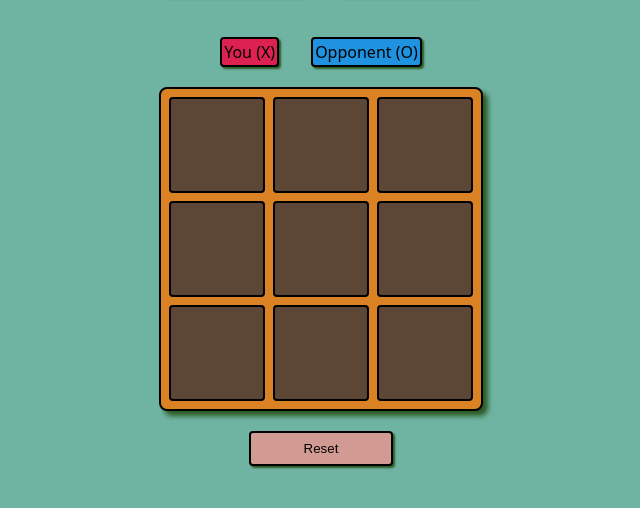
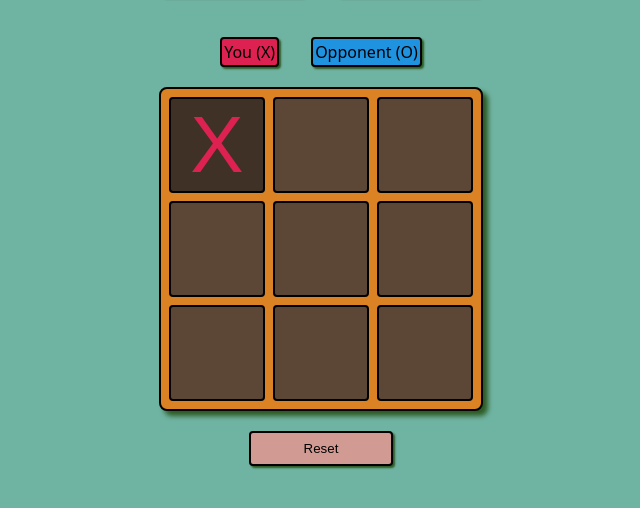
Before and after one commit to FireWindCyclone/Online-TTT, a website built with Vite: page frontend/index.html in a window 1280 px wide. Both pictures are taken after a click on the button 536 px from the left and 421 px from the top of the page. Shown: the part 276-784 px from the top of the page, without its empty margins (319-959 px from the left). Built offline with nearby package versions, Linux system fonts and the light colour scheme.

Commit message:
feat(ui): allow local play and reset of board

```diff
--- a/frontend/biome.json
+++ b/frontend/biome.json
@@ -1,5 +1,5 @@
 {
-	"$schema": "https://biomejs.dev/schemas/2.5.3/schema.json",
+	"$schema": "https://biomejs.dev/schemas/2.5.5/schema.json",
 	"vcs": {
 		"enabled": true,
 		"clientKind": "git",
--- a/frontend/package.json
+++ b/frontend/package.json
@@ -9,7 +9,7 @@
 		"preview": "vite preview"
 	},
 	"devDependencies": {
-    "@biomejs/biome": "2.5.3",
+		"@biomejs/biome": "2.5.5",
 		"typescript": "~7.0.2",
 		"vite": "^8.1.4"
 	}
--- /dev/null
+++ b/frontend/src/board.ts
@@ -0,0 +1,47 @@
+type CellType = "X" | "O";
+
+const CELL_CLASS: Record<CellType, string> = {
+	X: "cell-x",
+	O: "cell-o",
+};
+
+export default class Board {
+	private board: (CellType | null)[];
+	private playerTurn: CellType;
+	private cells: NodeListOf<HTMLButtonElement>;
+
+	constructor() {
+		this.playerTurn = "X";
+		this.board = Array(9).fill(null);
+		this.cells = document.querySelectorAll<HTMLButtonElement>(".cell");
+		this.cells.forEach((cell) => {
+			cell.addEventListener("click", this);
+		});
+		document
+			.querySelector(".reset-game")
+			?.addEventListener("click", (_) => this.reset());
+	}
+	applyMove(idx: number) {
+		this.board[idx] = this.playerTurn;
+		this.cells[idx].disabled = true;
+		this.renderCell(idx);
+		this.playerTurn = this.playerTurn === "X" ? "O" : "X";
+	}
+	renderCell(idx: number) {
+		this.cells[idx].classList.add(CELL_CLASS[this.playerTurn]);
+	}
+	reset() {
+		this.board = Array(9).fill(null);
+		this.playerTurn = "X";
+		this.cells.forEach((cell) => {
+			cell.className = "cell";
+			cell.disabled = false;
+		});
+	}
+
+	handleEvent(event: Event) {
+		const cell = event.currentTarget as HTMLButtonElement;
+		const idx = parseInt(cell.dataset.index!, 10);
+		this.applyMove(idx);
+	}
+}
--- a/frontend/src/main.ts
+++ b/frontend/src/main.ts
@@ -1 +1,4 @@
+import Board from "./board.ts";
 import "./styles/style.css";
+
+const board = new Board();
--- a/frontend/src/styles/main.css
+++ b/frontend/src/styles/main.css
@@ -33,6 +33,24 @@
 	background-color: var(--cell-hover-bg);
 }
 
+.cell:disabled {
+	pointer-events: none;
+	background-color: var(--cell-hover-bg);
+	border-color: black;
+}
+
+.cell-x::before {
+	content: "X";
+	color: var(--color-x);
+	font-size: var(--cell-content-size);
+}
+
+.cell-o::before {
+	content: "O";
+	color: var(--color-o);
+	font-size: var(--cell-content-size);
+}
+
 .reset-game {
 	background-color: var(--reset-bg);
 }
--- a/frontend/src/styles/variables.css
+++ b/frontend/src/styles/variables.css
@@ -18,4 +18,5 @@
 	--reset-hover-bg: hsl(7, 40%, 60%);
 	--reset-active-bg: hsl(7, 40%, 50%);
 	--shadow-color: hsl(111, 43%, 25%);
+	--cell-content-size: 5rem;
 }
```
Also changed, not shown: frontend/pnpm-lock.yaml. Lines whose indentation alone changed are shown as unchanged.
